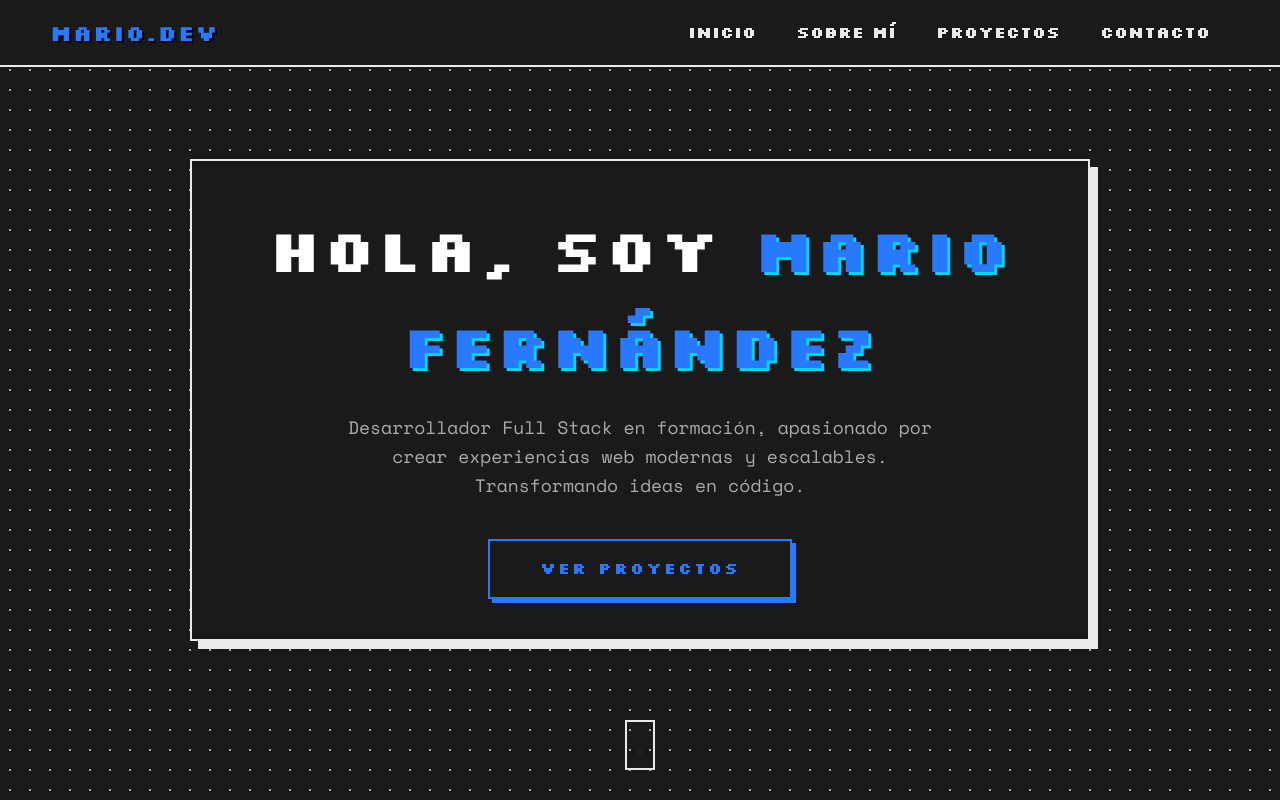
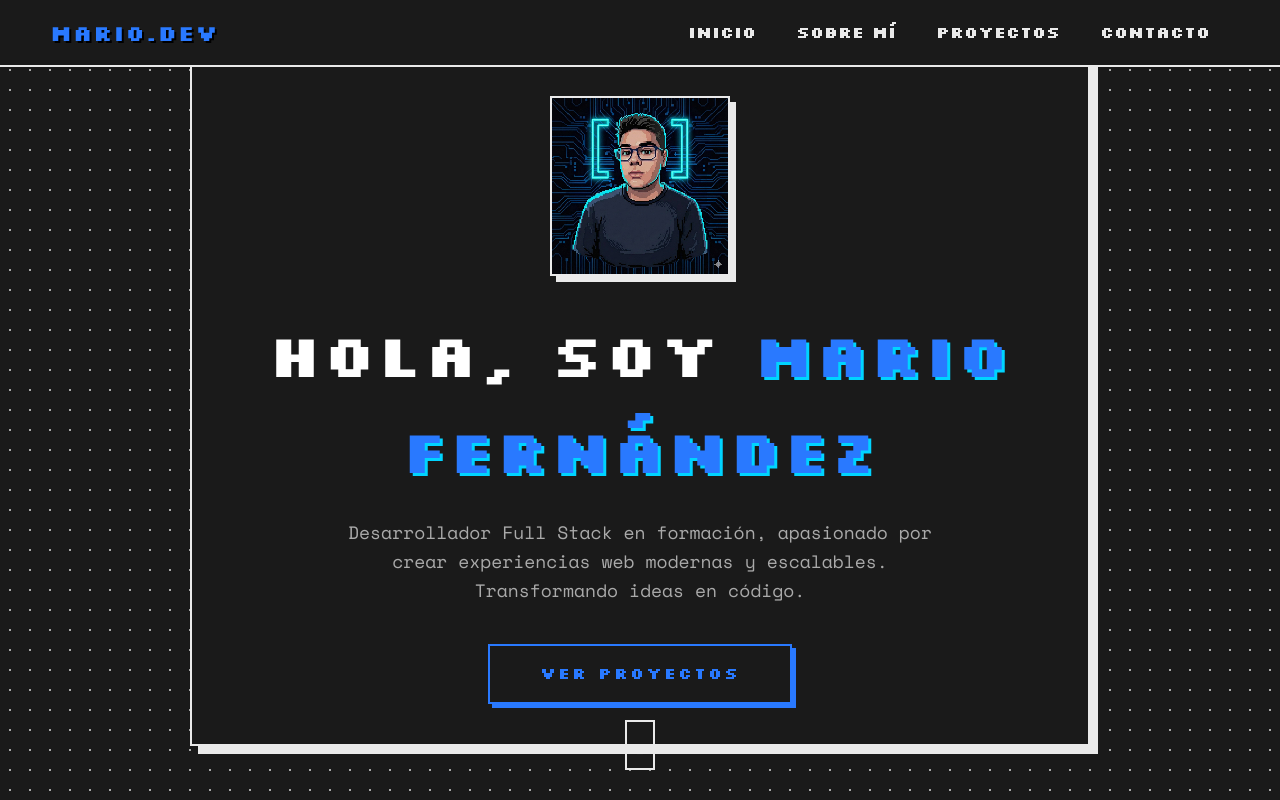
Before and after one commit to marioovlc/Portafolio, a website: page index.html in a window 1280 px wide. Shown: the top 800 px of the page. Drawn offline with nearby package versions, Linux system fonts and the light colour scheme.

Commit message:
Add profile photo, fix favicon, and update styles

```diff
--- a/index.html
+++ b/index.html
@@ -10,7 +10,7 @@
 
   <link rel="stylesheet" href="css/style.css" />
   <!-- Use a generic placeholder favicon or existing one if valid -->
-  <link rel="icon" href="assets/jpeg/logo.jpg" type="image/x-icon">
+  <link rel="icon" href="assets/jpeg/logo.jpg" type="image/jpeg">
 
   <!-- Google Fonts: Silkscreen (Headings) & Space Mono (Body) -->
   <link rel="preconnect" href="https://fonts.googleapis.com" />
@@ -63,6 +63,9 @@
 
   <section id="home" class="home-hero">
     <div class="home-hero__content">
+      <div class="home-hero__profile-img-cont">
+        <img src="assets/jpeg/mario_profile.jpg" alt="Mario Fernández" class="home-hero__profile-img" />
+      </div>
       <h1 class="heading-primary">Hola, soy <span class="text-gradient">Mario Fernández</span></h1>
       <div class="home-hero__info">
         <p class="text-primary">
--- a/sass/pages/_home.scss
+++ b/sass/pages/_home.scss
@@ -29,6 +29,30 @@
     padding: 4rem;
     background: $theme-bg;
     box-shadow: 8px 8px 0 0 $theme-text;
+  }
+
+  &__profile-img-cont {
+    width: 18rem;
+    height: 18rem;
+    margin: 0 auto 3rem auto;
+    border: 2px solid $theme-text;
+    box-shadow: 6px 6px 0 0 $theme-text;
+    background: $theme-primary;
+    overflow: hidden;
+
+    @include respond(phone) {
+      width: 15rem;
+      height: 15rem;
+    }
+  }
+
+  &__profile-img {
+    width: 100%;
+    height: 100%;
+    object-fit: cover;
+    display: block;
+    // Optional: pixelate effect if the image is high res
+    image-rendering: pixelated;
   }
 
   &__info {
```
Also changed, not shown: assets/jpeg/mario_profile.jpg (added), css/style.css, 1 other file.
